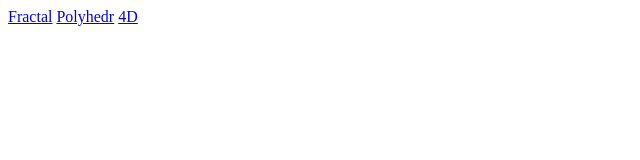
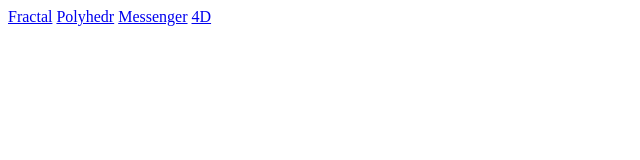
Before and after one commit to skugeorg/skugeorg.github.io, a plain HTML site: page index.html in a window 1280 px wide. Shown: the full height of the page, 0-640 px from the left. Drawn offline with Linux system fonts and the light colour scheme.

Commit message:
Update index.html

```diff
--- a/index.html
+++ b/index.html
@@ -7,6 +7,7 @@
 <body style="background-color: white;">
     <a href="./fractal/fractal.html">Fractal</a>
     <a href="./polyhedr/polyhedr.html">Polyhedr</a>
+    <a href="http://zov-messenger.ru">Messenger</a>
     <a href="./4d/index.html">4D</a>
 </body>
 
```
